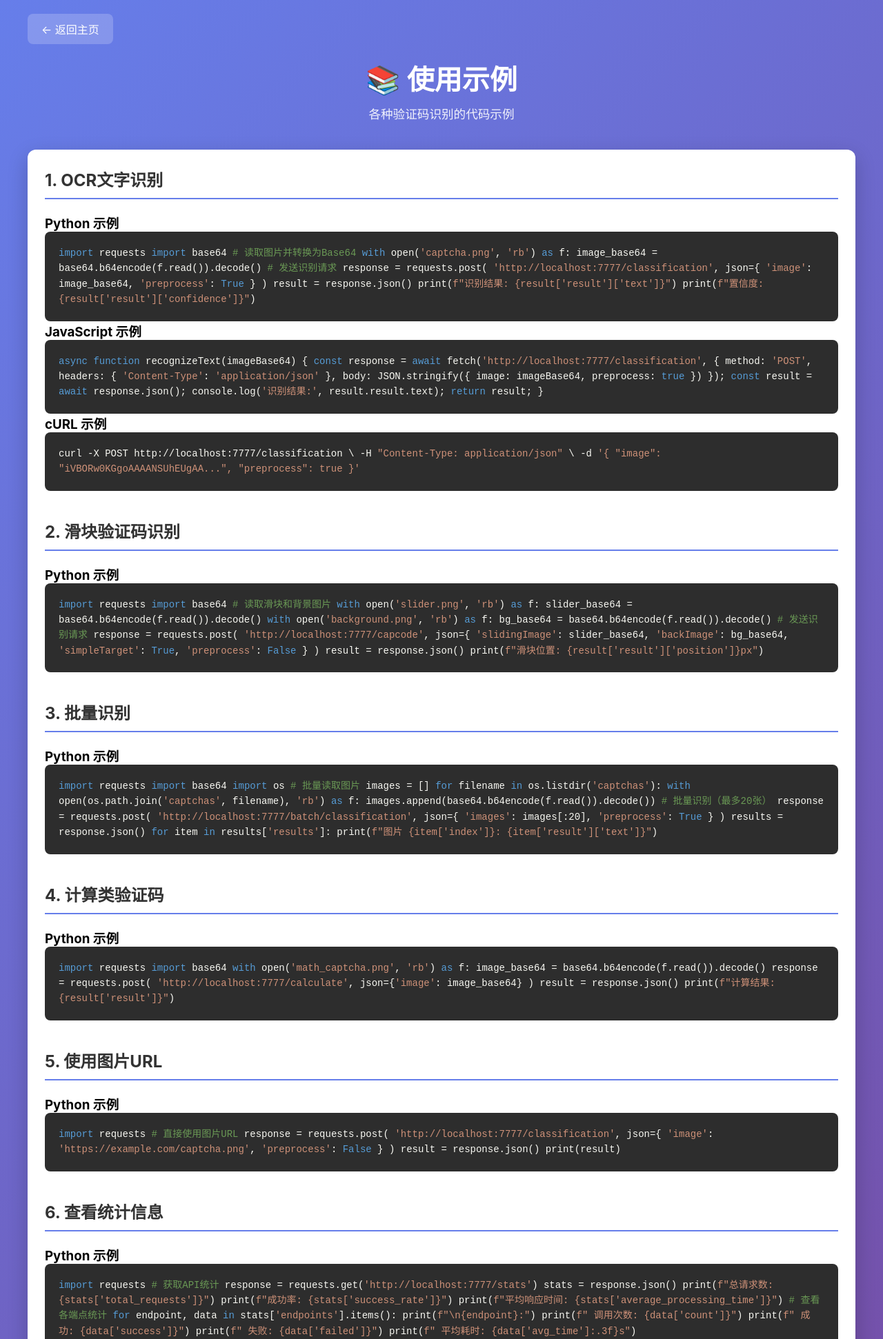
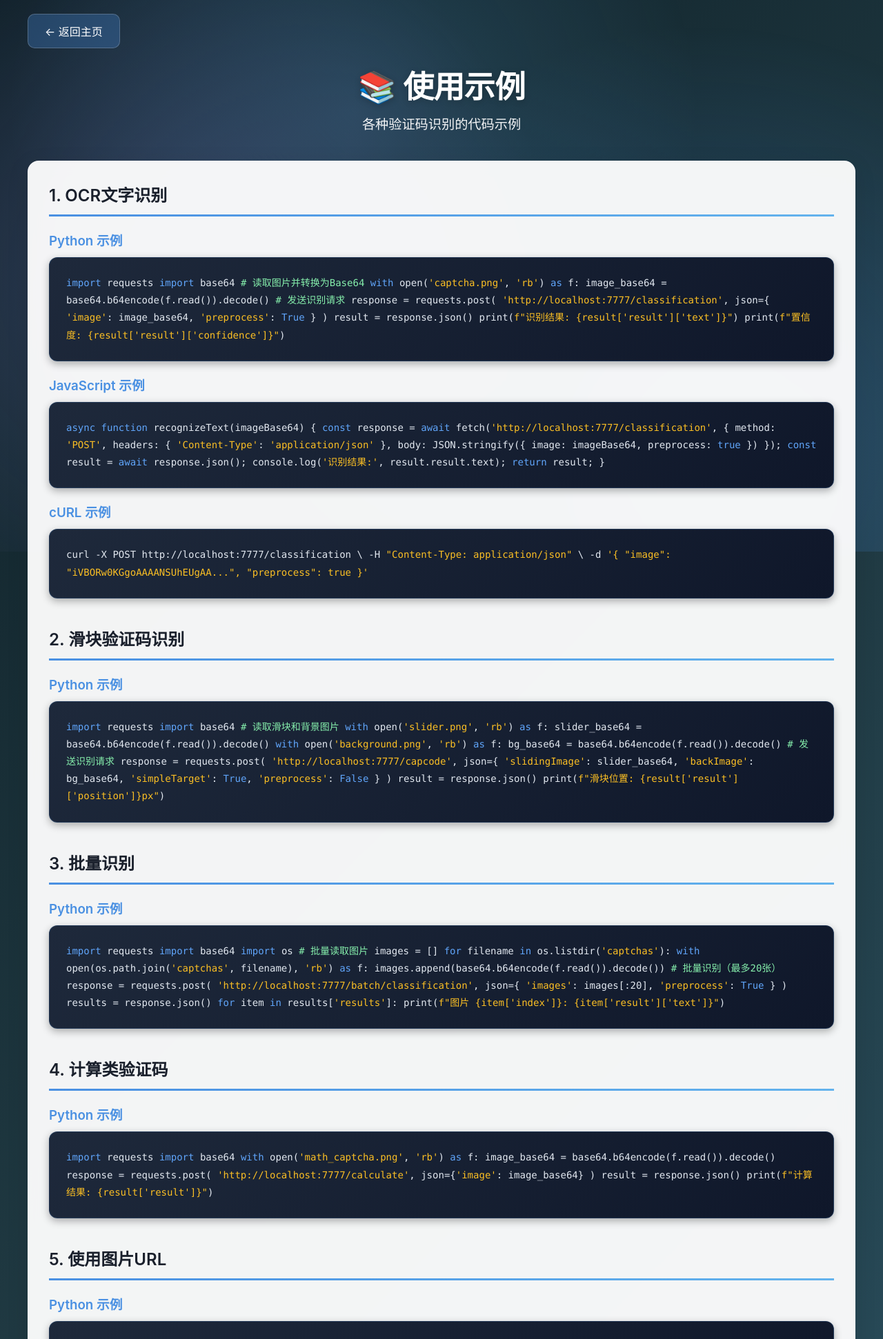
Before and after one commit to linmo-33/ocr, a Flask app: page /examples in a window 1280 px wide. Shown: the top 1942 px of the page at 69% size. Run offline with Flask 3, Linux system fonts and the light colour scheme.

Commit message:
优化样式：更新背景渐变、字体和按钮样式，增强代码块和链接的视觉效果

```diff
--- a/app/static/css/style.css
+++ b/app/static/css/style.css
@@ -6,14 +6,32 @@
 
 body {
     font-family: -apple-system, BlinkMacSystemFont, 'Segoe UI', Roboto, 'Helvetica Neue', Arial, sans-serif;
-    background: linear-gradient(135deg, #667eea 0%, #764ba2 100%);
+    background: linear-gradient(135deg, #0f2027 0%, #203a43 50%, #2c5364 100%);
     min-height: 100vh;
     padding: 20px;
+    position: relative;
+}
+
+body::before {
+    content: '';
+    position: fixed;
+    top: 0;
+    left: 0;
+    width: 100%;
+    height: 100%;
+    background:
+        radial-gradient(circle at 20% 50%, rgba(120, 119, 198, 0.3), transparent 50%),
+        radial-gradient(circle at 80% 80%, rgba(74, 144, 226, 0.3), transparent 50%),
+        radial-gradient(circle at 40% 20%, rgba(99, 179, 237, 0.2), transparent 50%);
+    pointer-events: none;
+    z-index: 0;
 }
 
 .container {
     max-width: 1200px;
     margin: 0 auto;
+    position: relative;
+    z-index: 1;
 }
 
 .header {
@@ -23,13 +41,17 @@ body {
 }
 
 .header h1 {
-    font-size: 2.5rem;
+    font-size: 2.8rem;
     margin-bottom: 10px;
+    font-weight: 700;
+    text-shadow: 0 2px 10px rgba(0, 0, 0, 0.2);
+    letter-spacing: -0.5px;
 }
 
 .header p {
-    font-size: 1.1rem;
-    opacity: 0.9;
+    font-size: 1.2rem;
+    opacity: 0.95;
+    font-weight: 300;
 }
 
 .main-content {
@@ -46,18 +68,28 @@ body {
 }
 
 .card {
-    background: white;
-    border-radius: 12px;
-    padding: 25px;
-    box-shadow: 0 10px 30px rgba(0, 0, 0, 0.2);
+    background: rgba(255, 255, 255, 0.95);
+    backdrop-filter: blur(10px);
+    border-radius: 16px;
+    padding: 30px;
+    box-shadow: 0 8px 32px rgba(0, 0, 0, 0.1);
+    border: 1px solid rgba(255, 255, 255, 0.2);
+    transition: transform 0.3s ease, box-shadow 0.3s ease;
+}
+
+.card:hover {
+    transform: translateY(-2px);
+    box-shadow: 0 12px 40px rgba(0, 0, 0, 0.15);
 }
 
 .card h2 {
-    color: #333;
+    color: #1a202c;
     margin-bottom: 20px;
     font-size: 1.5rem;
-    border-bottom: 2px solid #667eea;
-    padding-bottom: 10px;
+    border-bottom: 3px solid;
+    border-image: linear-gradient(90deg, #4a90e2, #63b3ed) 1;
+    padding-bottom: 12px;
+    font-weight: 600;
 }
 
 .form-group {
--- a/app/templates/examples.html
+++ b/app/templates/examples.html
@@ -10,35 +10,47 @@
             margin-bottom: 40px;
         }
         .code-block {
-            background: #2d2d2d;
-            color: #f8f8f2;
-            padding: 20px;
-            border-radius: 8px;
+            background: linear-gradient(135deg, #1e293b 0%, #0f172a 100%);
+            color: #e2e8f0;
+            padding: 24px;
+            border-radius: 12px;
             overflow-x: auto;
-            font-family: 'Courier New', monospace;
+            font-family: 'Consolas', 'Monaco', monospace;
             font-size: 14px;
-            line-height: 1.6;
+            line-height: 1.8;
+            border: 1px solid rgba(74, 144, 226, 0.2);
+            box-shadow: 0 4px 12px rgba(0, 0, 0, 0.3);
         }
         .code-block .comment {
-            color: #6a9955;
+            color: #86efac;
         }
         .code-block .string {
-            color: #ce9178;
+            color: #fbbf24;
         }
         .code-block .keyword {
-            color: #569cd6;
+            color: #60a5fa;
         }
         .back-link {
             display: inline-block;
             margin-bottom: 20px;
             color: white;
             text-decoration: none;
-            padding: 10px 20px;
-            background: rgba(255, 255, 255, 0.2);
-            border-radius: 8px;
+            padding: 12px 24px;
+            background: rgba(74, 144, 226, 0.3);
+            backdrop-filter: blur(10px);
+            border-radius: 10px;
+            border: 1px solid rgba(255, 255, 255, 0.2);
+            transition: all 0.3s ease;
         }
         .back-link:hover {
-            background: rgba(255, 255, 255, 0.3);
+            background: rgba(74, 144, 226, 0.5);
+            transform: translateX(-4px);
+        }
+        .example-section h3 {
+            color: #4a90e2;
+            margin-top: 20px;
+            margin-bottom: 12px;
+            font-weight: 600;
         }
     </style>
 </head>
```
Also changed, not shown: other parts of app/static/css/style.css (+65 -23 lines).
